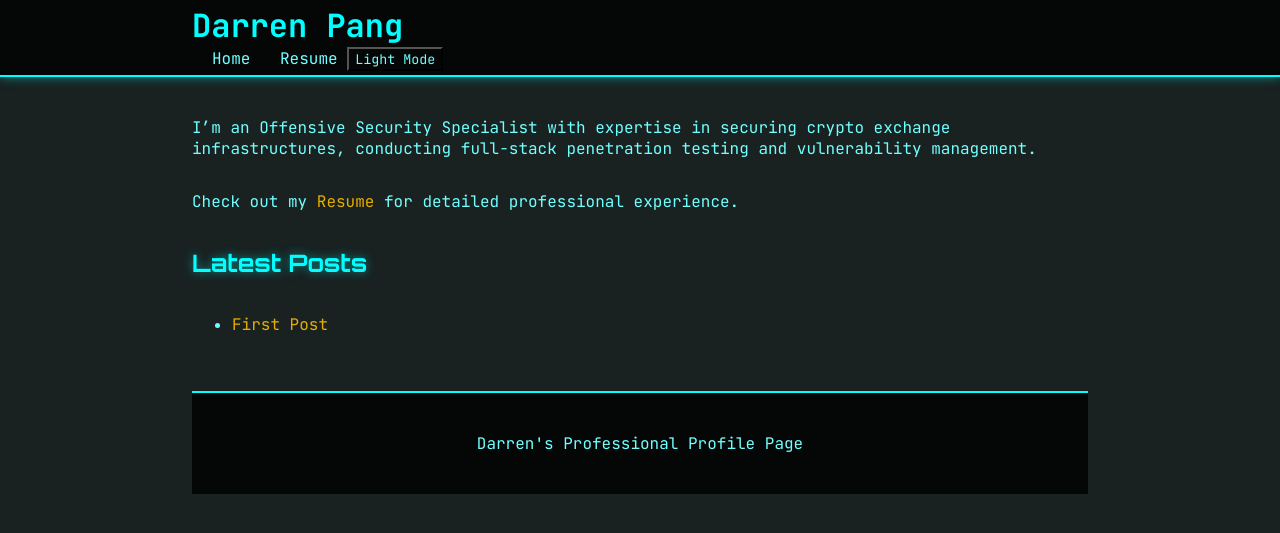
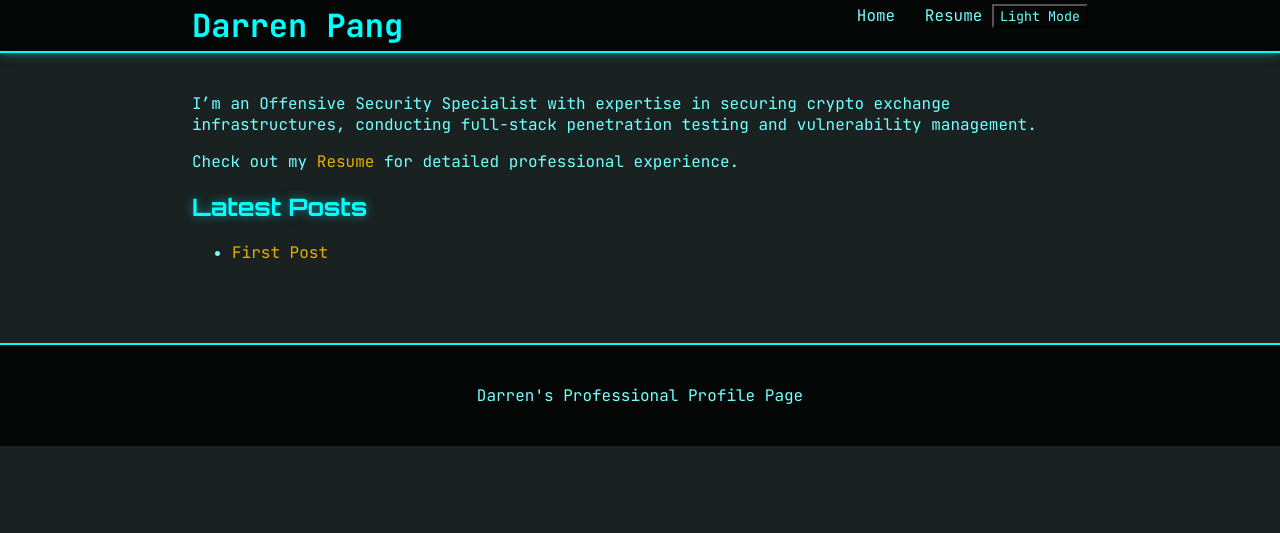
Before and after one commit to darrenpyw/skills-github-pages, a Jekyll site: the page built from index.md, in a window 1280 px wide. Shown: the top 533 px of the page. Built offline with Jekyll 4.4.1, drawn with Linux system fonts in a browser that asks for light colours.

Commit message:
Revert "Make footer sticky to the bottom"
This reverts commit 8c45dfad6b03e6117c3e75c5ba5ded96171ba39b.

```diff
--- a/_layouts/default.html
+++ b/_layouts/default.html
@@ -28,11 +28,10 @@
       {%- endif -%}
         -->
       {{ content }}
-      {%- include footer.html -%}
     </div>
   </main>
 
-
+  {%- include footer.html -%}
   <!-- {% if site.darkmode == false %}
     <script src="{{ '/assets/js/index.js' | relative_url }}"></script>
   {% endif %} -->
--- a/assets/css/main.css
+++ b/assets/css/main.css
@@ -49,8 +49,6 @@ a:hover {
   max-width: 70%;
   margin: 0 auto;
   padding: 4px;
-  min-height: 100%;
-  display: grid;
 }
 
 .site-header {
```
